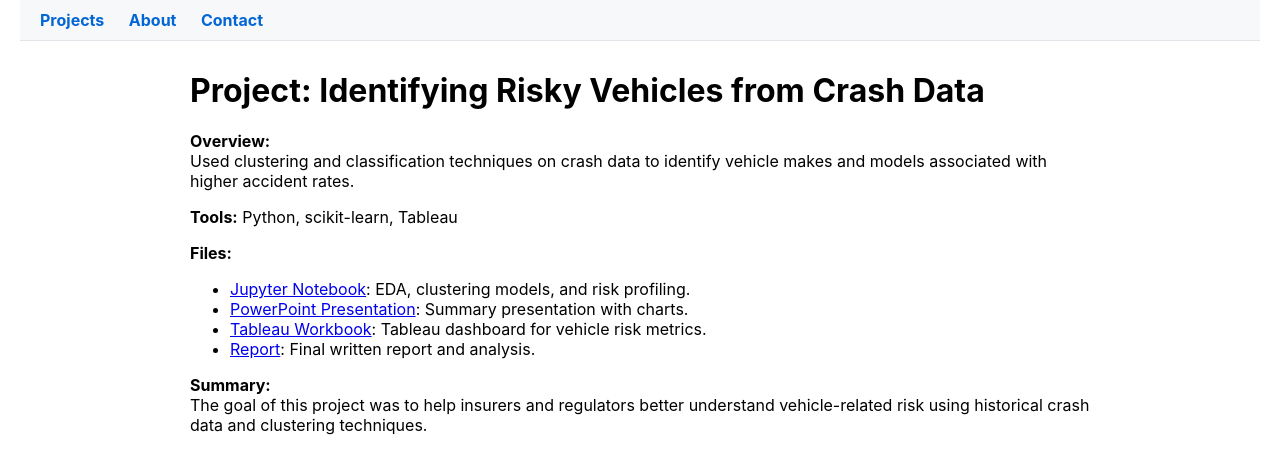
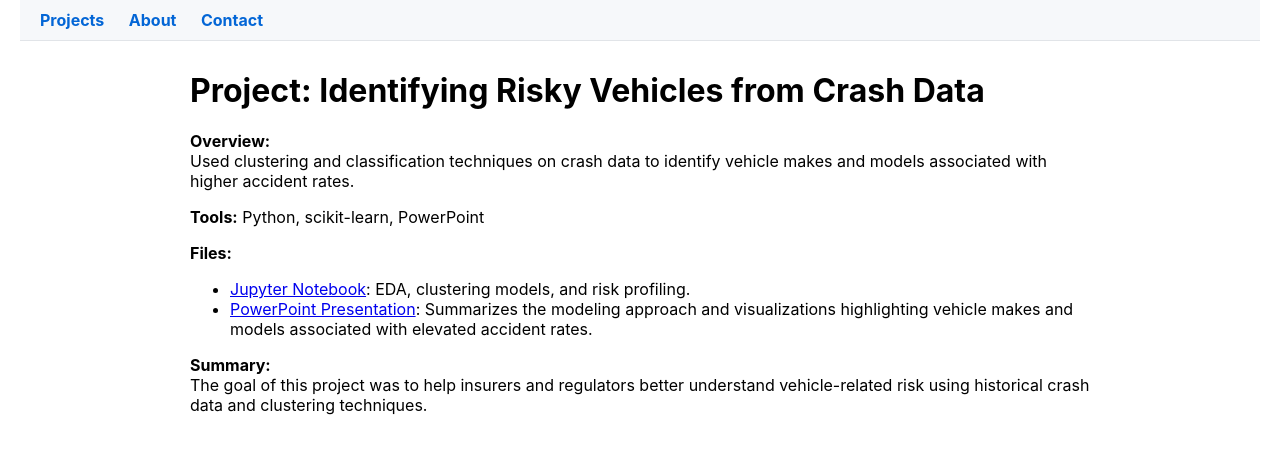
Before and after one commit to BADKINS17/ProjectShowcase, a Jekyll site: the page built from RiskyVehicles/index.md, in a window 1280 px wide. Shown: the top 474 px of the page. Built offline with Jekyll 4.4.1, drawn with Linux system fonts in a browser that asks for light colours; our own code applies the rules of GitHub Pages for plain Markdown files.

Commit message:
Update index.md

```diff
--- a/RiskyVehicles/index.md
+++ b/RiskyVehicles/index.md
@@ -3,14 +3,12 @@
 **Overview:**
 Used clustering and classification techniques on crash data to identify vehicle makes and models associated with higher accident rates.
 
-**Tools:** Python, scikit-learn, Tableau
+**Tools:** Python, scikit-learn, PowerPoint
 
 **Files:**
 
 - [Jupyter Notebook](https://github.com/BADKINS17/ProjectShowcase/blob/main/RiskyVehicles/RiskyVehicles.ipynb): EDA, clustering models, and risk profiling.
-- [PowerPoint Presentation](https://github.com/BADKINS17/ProjectShowcase/blob/main/RiskyVehicles/RiskyVehicles.pptx): Summary presentation with charts.
-- [Tableau Workbook](https://github.com/BADKINS17/ProjectShowcase/blob/main/RiskyVehicles/RiskyVehicles.twbx): Tableau dashboard for vehicle risk metrics.
-- [Report](https://github.com/BADKINS17/ProjectShowcase/blob/main/RiskyVehicles/RiskyVehicles.docx): Final written report and analysis.
+- [PowerPoint Presentation](https://github.com/BADKINS17/ProjectShowcase/blob/main/RiskyVehicles/RiskyVehicles.pptx): Summarizes the modeling approach and visualizations highlighting vehicle makes and models associated with elevated accident rates.
 
 **Summary:**
 The goal of this project was to help insurers and regulators better understand vehicle-related risk using historical crash data and clustering techniques.
```
